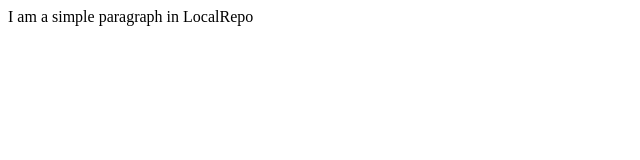
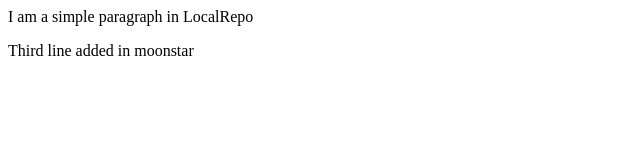
Before and after one commit to GadaveNisha/localrepo2, a plain HTML site: page index.html in a window 1280 px wide. Shown: the whole page, without its empty margins (0-640 px from the left). Drawn offline with Linux system fonts and the light colour scheme.

Commit message:
added thord line moonstar

```diff
--- a/index.html
+++ b/index.html
@@ -1 +1,2 @@
 <p> I am a simple paragraph in LocalRepo </p>
+<p> Third line added in moonstar</p>
```
